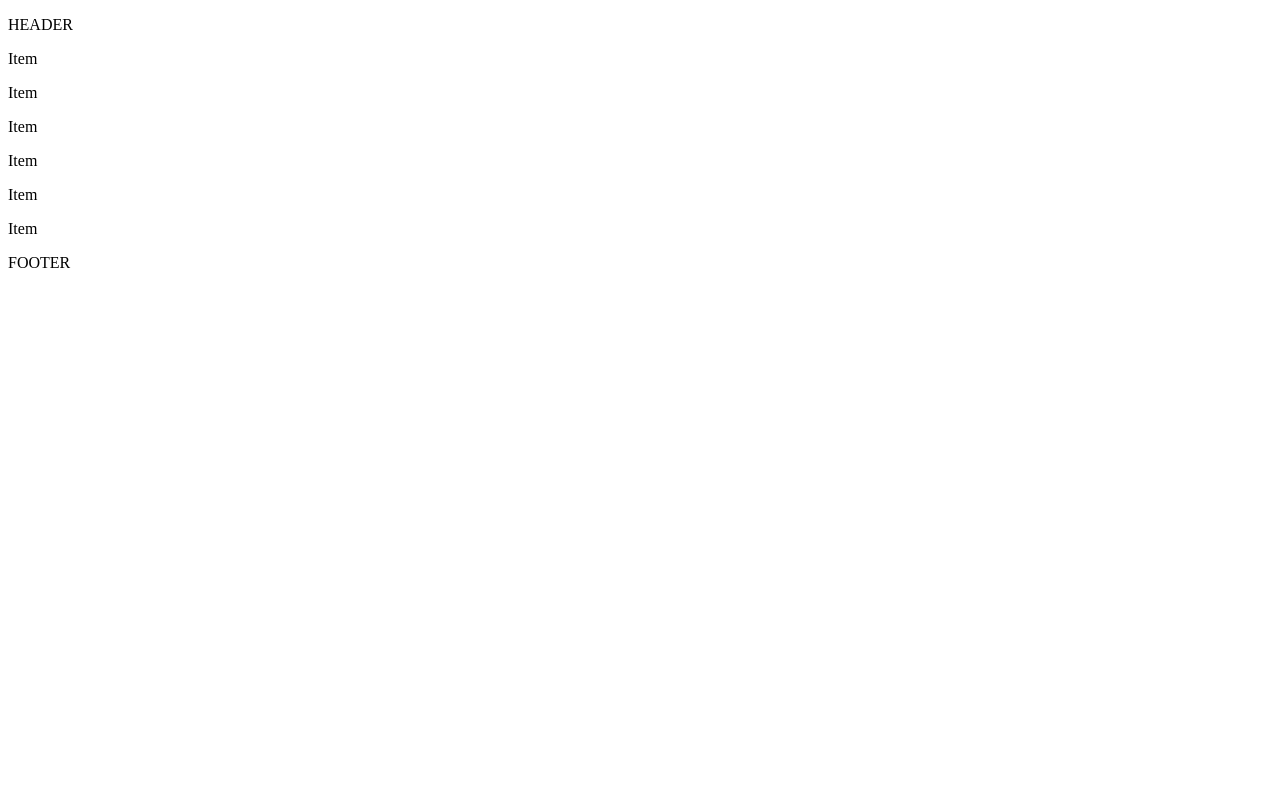
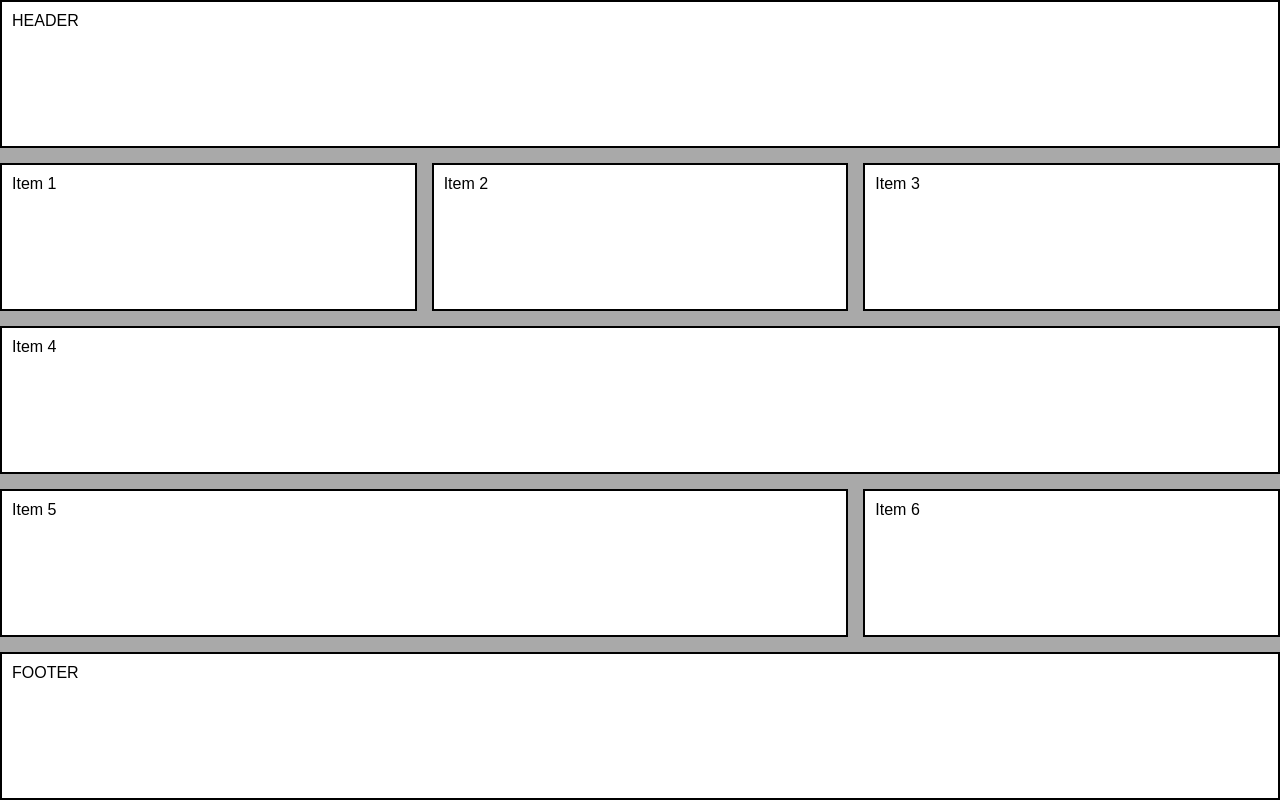
Before and after one commit to rodrigofuster/Curso-FullStack, a plain HTML site: page Grid/exr02.html in a window 1280 px wide. Drawn offline with Linux system fonts and the light colour scheme.

Commit message:
att-aula

```diff
--- /dev/null
+++ b/Grid/exr02.css
@@ -0,0 +1,61 @@
+* {
+    padding: 0;
+    margin: 0;
+    box-sizing: border-box;
+    font-family: Arial, Helvetica, sans-serif;
+}
+
+.container {
+    background-color: darkgray;
+    min-height: 100vh;
+    display: grid;
+    grid-template-columns: repeat(3, 1fr);
+    grid-auto-rows: minmax(80px, auto);
+    gap: 15px 15px ;
+    grid-template-areas:
+    "itemh itemh itemh"
+    "item1 item2 item3"
+    "item4 item4 item4"
+    "item5 item5 item6"
+    "itemf itemf itemf";
+}
+
+.item {
+    background: #fff;
+    border: 2px solid black;
+    padding: 10px;
+
+
+}
+
+.itemh {
+   grid-area: itemh;
+}
+
+.item1 {
+    grid-area: item1;
+}
+
+.item2 {
+    grid-area: item2;
+}
+
+.item3 {
+    grid-area: item3;
+}
+
+.item4 {
+    grid-area: item4;
+}
+
+.item5 {
+    grid-area: item5;
+}
+
+.item6 {
+    grid-area: item6;
+}
+
+.itemf {
+    grid-area: itemf;
+}
--- a/Grid/exr02.html
+++ b/Grid/exr02.html
@@ -4,28 +4,35 @@
     <meta charset="UTF-8">
     <meta http-equiv="X-UA-Compatible" content="IE=edge">
     <meta name="viewport" content="width=device-width, initial-scale=1.0">
+    <link rel="stylesheet" href="exr02.css">
     <title>exercício Grid</title>
 </head>
 <body>
     <div class="container">
-        <div class="header">
+        <div class="item itemh">
             <p>HEADER</p>
         </div>
-        <div class="main-container">
-            <div>
-                <p class="item">Item</p>
-                <p class="item">Item</p>
-                <p class="item">Item</p>
-            </div>
-            <div>
-                <p class="item">Item</p>
-            </div>
-            <div>
-                <p class="item">Item</p>
-                <p class="item">Item</p>
-            </div>
+        <div class="item item1">
+            <p>Item 1</p>
         </div>
-        <div class="footer">
+        <div class="item item2">
+            <p>Item 2</p>
+        </div>
+        <div class="item item3">
+            <p>Item 3</p>
+        </div>
+        <div class="item item4">
+            <p>Item 4</p>
+        </div>
+        <div class="item item5">
+            <p>Item 5</p>
+        </div>
+        <div class="item item6">
+            <p>Item 6</p>
+        </div>
+
+
+        <div class="item itemf">
             <p>FOOTER</p>
         </div>
     </div>
```
